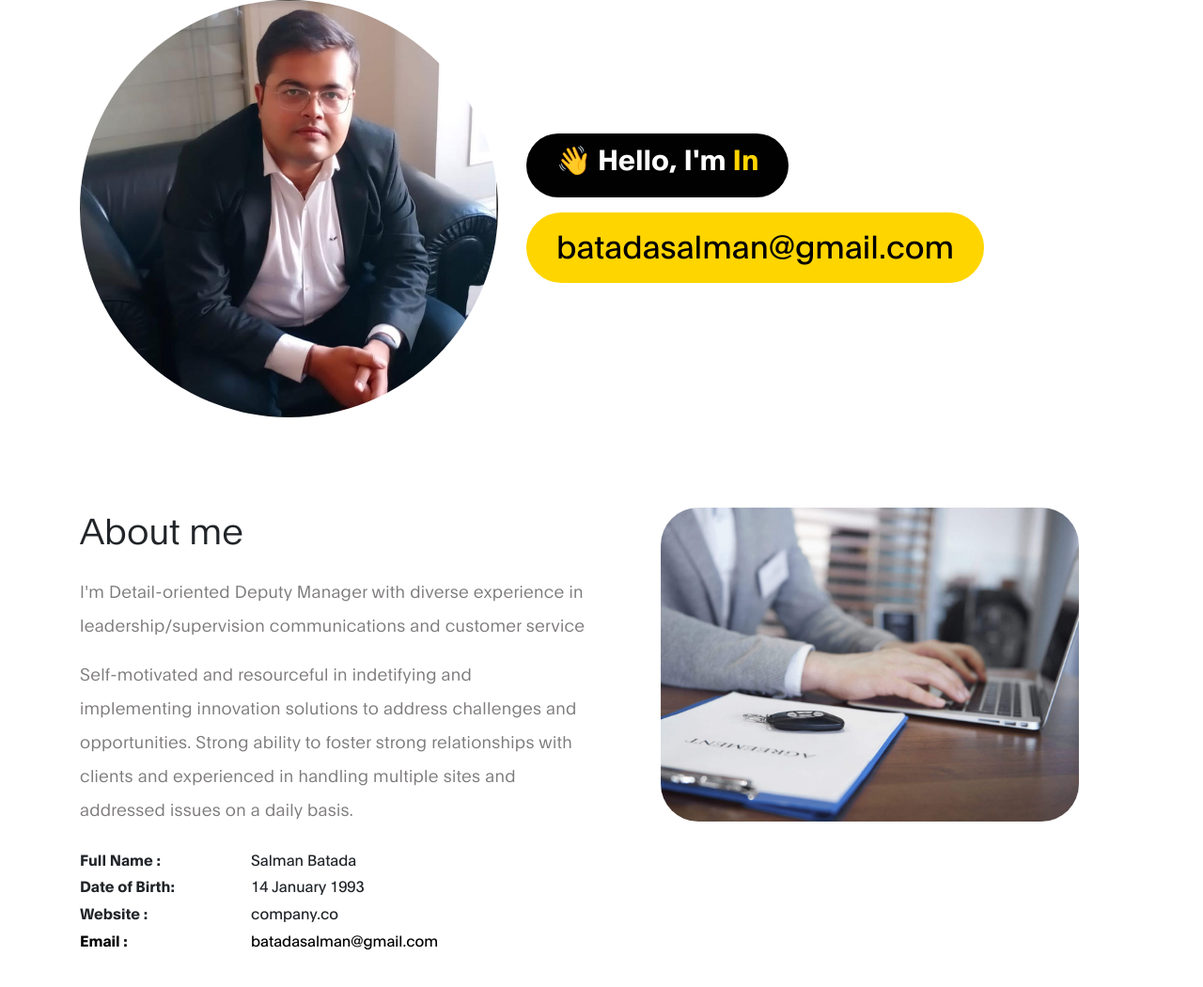
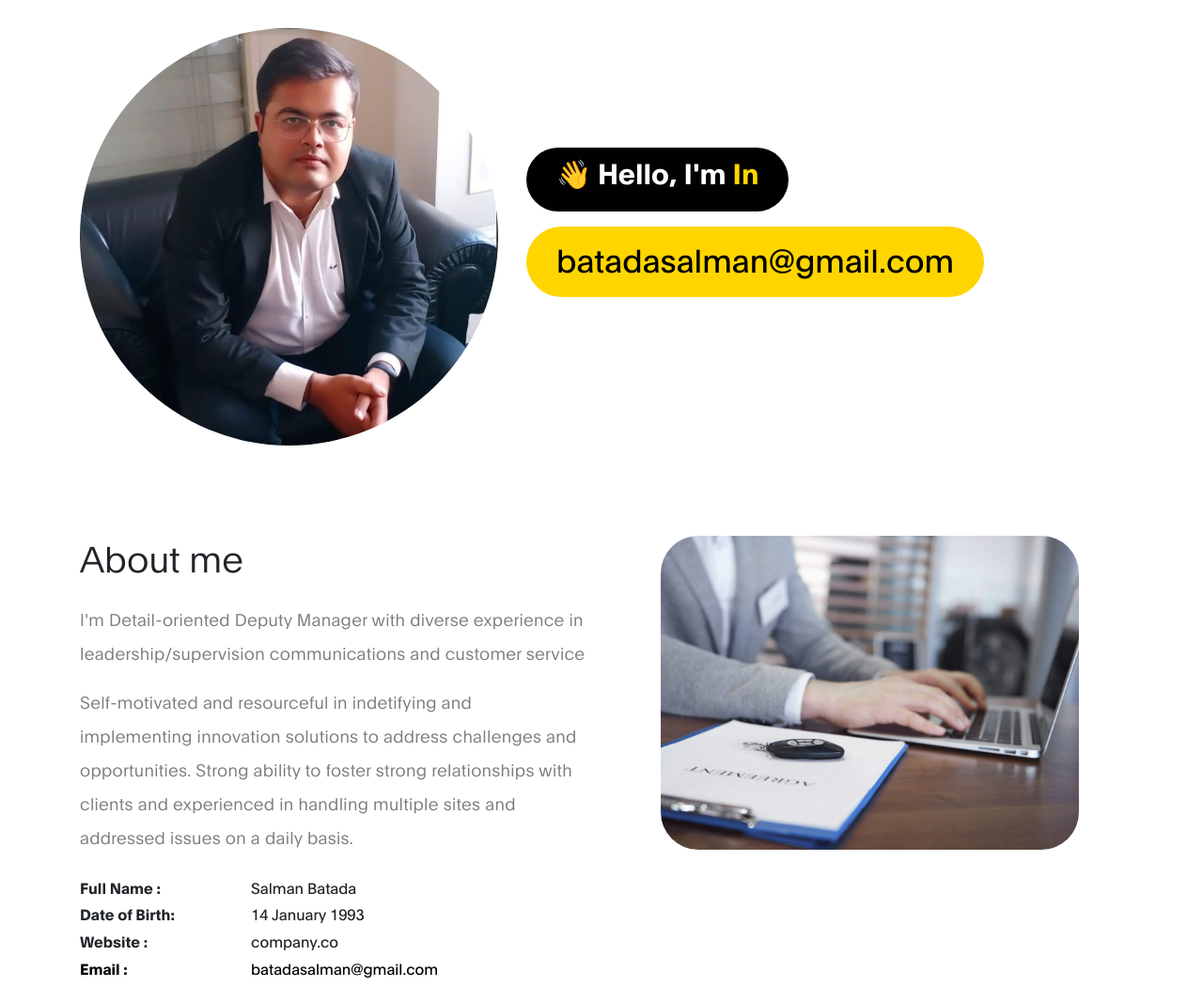
Before and after one commit to salmanbatada/Savemoney, a plain HTML site: page index.html in a window 1280 px wide. Shown: the top 1050 px of the page at 94% size. Drawn offline with Linux system fonts and the light colour scheme.

Commit message:
Update index.html

```diff
--- a/index.html
+++ b/index.html
@@ -79,7 +79,7 @@ https://www.tooplate.com/view/2120-ben-resume
     <div class="container">
       <div class="row">
 
-        <div class="mx-auto col-lg-5 col-md-5 col-10" >
+        <div class="mx-auto col-lg-5 col-md-5 col-10" style="padding-top:30px" >
           <img src="images/salman.jpg" class="img-fluid" alt="Ben Resume HTML Template" style="border-radius: 50%;">
         </div>
 
```
